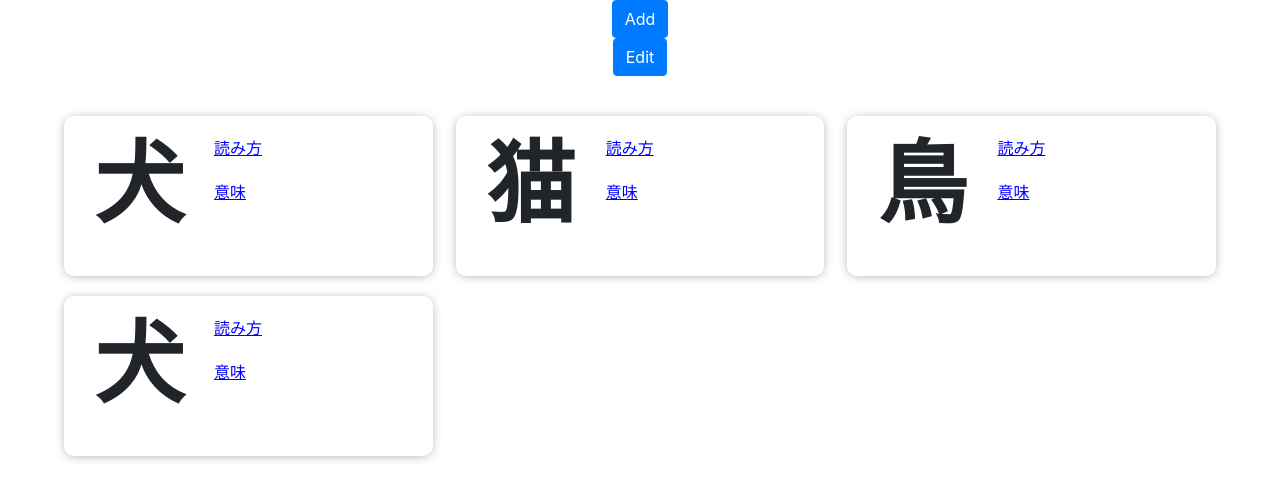
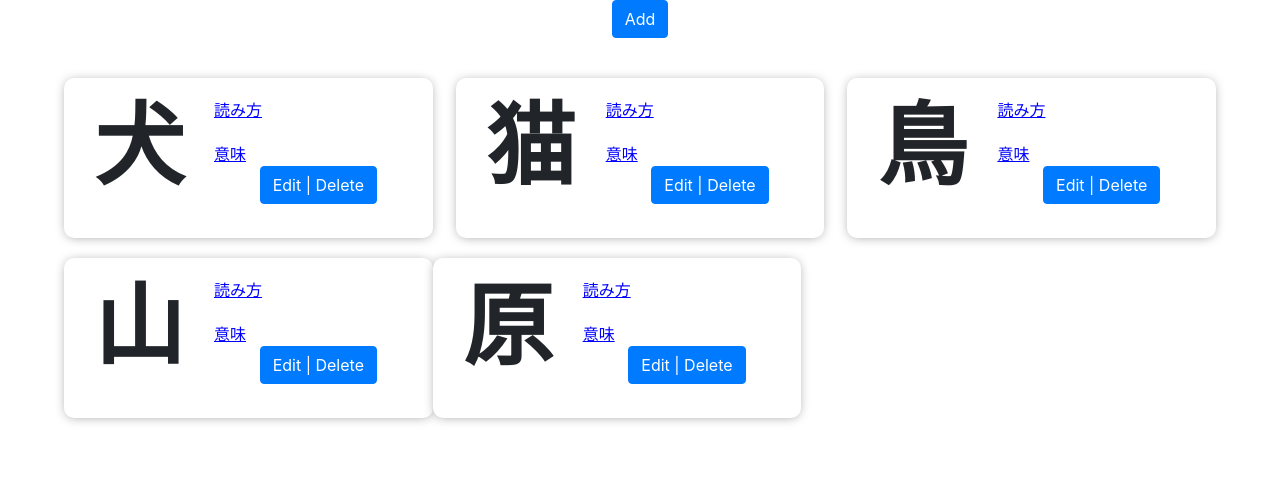
Before and after one commit to piapip/jdict, a React (Create React App) app: page / in a window 1280 px wide. Shown: the top 500 px of the page. Built offline with nearby package versions, Linux system fonts and the light colour scheme.

Commit message:
Update Edit | Delete button so it will fit the new idea.

```diff
--- a/package.json
+++ b/package.json
@@ -9,7 +9,7 @@
     "bootstrap": "^4.4.1",
     "react": "^16.13.1",
     "react-dom": "^16.13.1",
-    "react-scripts": "3.4.1",
+    "react-scripts": "^3.4.1",
     "reactstrap": "^8.4.1"
   },
   "scripts": {
--- a/src/App.js
+++ b/src/App.js
@@ -4,7 +4,6 @@ import 'bootstrap/dist/css/bootstrap.css';
 import FindButton from './component/FindButton'
 import ShowWord from './component/showWord/ShowWord'
 import AddButton from './component/AddButton'
-import EditButton from './component/EditButton'
 import ShowRandomButton from './component/ShowRandomButton'
 
 class App extends Component {
@@ -31,16 +30,20 @@ class App extends Component {
       },
       {
         id: 4,
-        kanji: '犬',
-        furigana: 'inu',
-        meaning: 'dog'
+        kanji: '山',
+        furigana: 'yama',
+        meaning: 'mountain'
+      },
+      {
+        id: 5,
+        kanji: '原',
+        furigana: 'gen',
+        meaning: 'source'
       }
     ],
     idGenerator: 5,
-    showFurigana: false,
-    showMeaning: false,
-    displayWordID: 1
   }
+
   addWord = (newKanji, newFurigana, newMeaning) => {
     let dictionary = this.state.dictionary
     dictionary[dictionary.length] = {
@@ -53,13 +56,14 @@ class App extends Component {
     this.setState({dictionary, idGenerator})
     console.log(dictionary)
   }
-  edit = (newKanji, newFurigana, newMeaning) => {
+
+  edit = (id, newKanji, newFurigana, newMeaning) => {
     let dictionary = this.state.dictionary
     let index = dictionary.findIndex((element) => {
-      return element.id = this.state.displayWordID
+      return element.id === id
     })
     dictionary[index] = {
-      id: this.state.displayWordID,
+      id: id,
       kanji: newKanji,
       furigana: newFurigana,
       meaning: newMeaning
@@ -67,33 +71,27 @@ class App extends Component {
     this.setState({ dictionary })
   }
 
-  delete = () => {
+  delete = (id) => {
     let dictionary = this.state.dictionary
     dictionary = dictionary.filter((element) => {
-      return element.id !== this.state.displayWordID
+      return element.id !== id
     })
     this.setState({ dictionary: dictionary, displayWordID: dictionary[0].id})
   }
 
   render() {
-    var displayWord = this.state.dictionary.find(((element) => {
-      return element.id === this.state.displayWordID
-    }))
-
     return (
       <div className="App">
-        <FindButton /> {/* Nguyen */}
+        <FindButton />
         <AddButton
           addWord = {this.addWord}
-        /> {/* Hung */}
-        <EditButton
-          displayWord = {displayWord}
-          editWord = {this.edit}
-          deleteWord = {this.delete}/> {/* Tho */}
+        />
         <ShowWord
           dictionary = {this.state.dictionary}
+          editWord = {this.edit}
+          deleteWord = {this.delete}
         />
-        <ShowRandomButton /> {/* Nguyen */}
+        <ShowRandomButton />
       </div>
     );
   }
--- a/src/component/EditButton.js
+++ b/src/component/EditButton.js
@@ -15,22 +15,23 @@ const EditButton = (props) => {
   const toggle = () => setModal(!modal);
 
   function edit() {
-    editWord(newWord.kanji, newWord.furigana, newWord.meaning)
+    editWord(displayWord.id, newWord.kanji, newWord.furigana, newWord.meaning)
     toggle()
   }
 
   function deleteTarget() {
-    deleteWord()
+    deleteWord(displayWord.id)
     toggle()
   }
 
   function updateInput(e) {
     newWord[e.target.name] = e.target.value
+    console.log(newWord)
   }
 
   return (
     <div>
-      <Button color="primary" onClick={toggle}>Edit</Button>
+      <Button color="primary" onClick={toggle}>Edit | Delete</Button>
       <Modal isOpen={modal} toggle={toggle} className={displayWord.id.toString()}>
         <ModalBody>
           <Form>
--- a/src/component/showWord/ShowWord.js
+++ b/src/component/showWord/ShowWord.js
@@ -1,5 +1,4 @@
 import React, { Component } from 'react';
-import ToggleButton from './ToggleButton';
 import Word from "./Word";
 import './ShowWord.css'
 
@@ -7,18 +6,20 @@ class ShowWord extends Component {
 
   render() {
     const {dictionary} = this.props;
+    console.log(dictionary)
     return (
       <div style={styles.container} className="grid">
-        {/* Hien thi tu o day */}
         {
-          dictionary.map((item, index) => (
-            <Word word={item} key={index}/>
-          ))
+          dictionary.map((item, index) => {
+            return (
+              <Word word={item} key={index}
+              editWord = {this.props.editWord}
+              deleteWord = {this.props.deleteWord}/>
+            )
+          })
         }
 
 
-        {/* */}
-        {/*<ToggleButton />*/}
       </div>
     );
   }
--- a/src/component/showWord/ToggleButton.js
+++ /dev/null
@@ -1,13 +0,0 @@
-import React, { Component } from 'react';
-
-class ToggleButton extends Component {
-  render() {
-    return (
-      <div>
-
-      </div>
-    );
-  }
-}
-
-export default ToggleButton;
--- a/src/component/showWord/Word.js
+++ b/src/component/showWord/Word.js
@@ -1,5 +1,6 @@
 import React, {Component} from 'react';
 import './Word.css';
+import EditButton from '../EditButton'
 
 export default class Word extends Component {
   constructor(props) {
@@ -40,6 +41,10 @@ export default class Word extends Component {
             this.state.showImi &&
             <span style={styles.span}>{word.meaning}</span>
           }
+          <EditButton
+            displayWord = {word}
+            editWord = {this.props.editWord}
+            deleteWord = {this.props.deleteWord}/>
 
         </div>
       </div>
```
Also changed, not shown: 1 other file (tests, documents, lock files or other folders).
